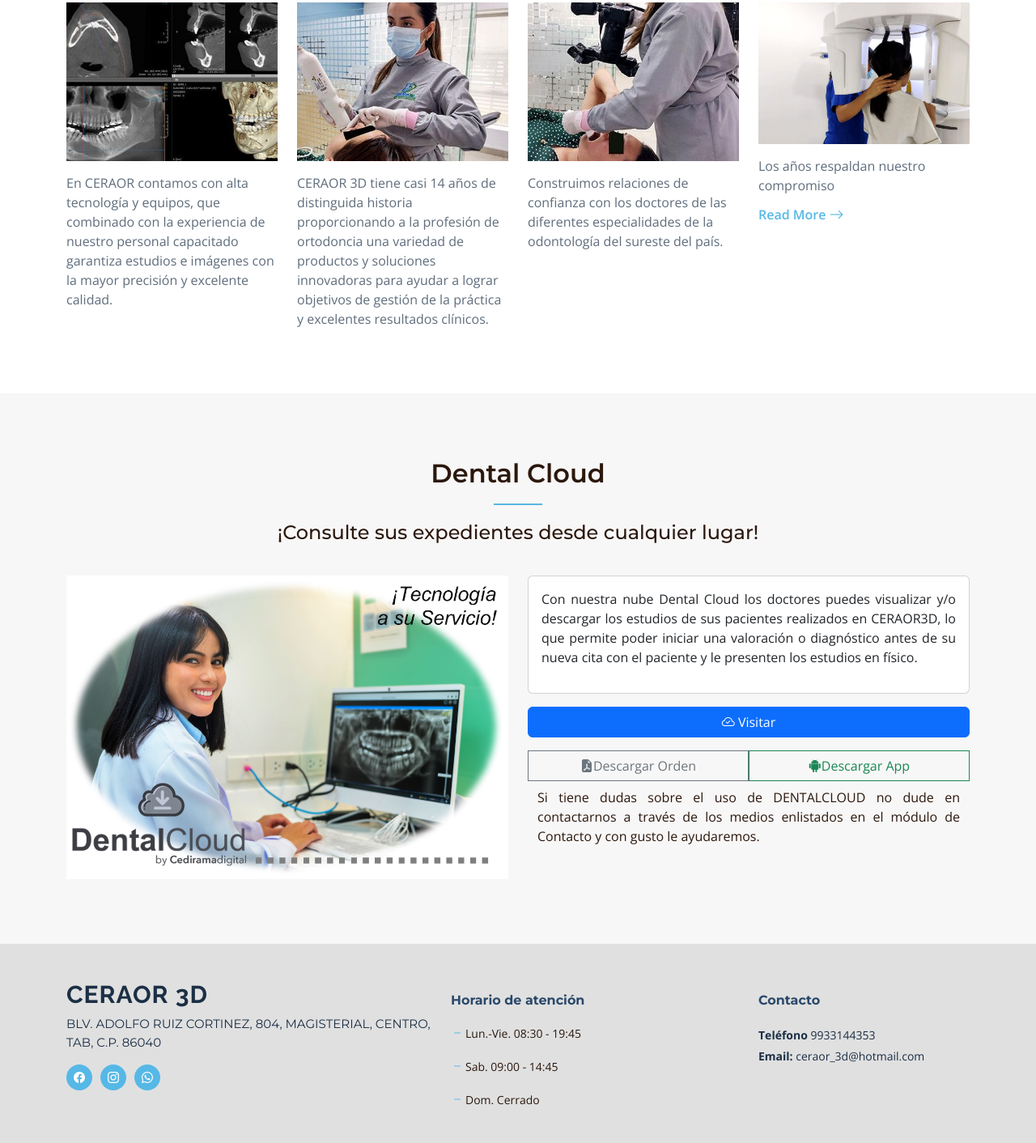
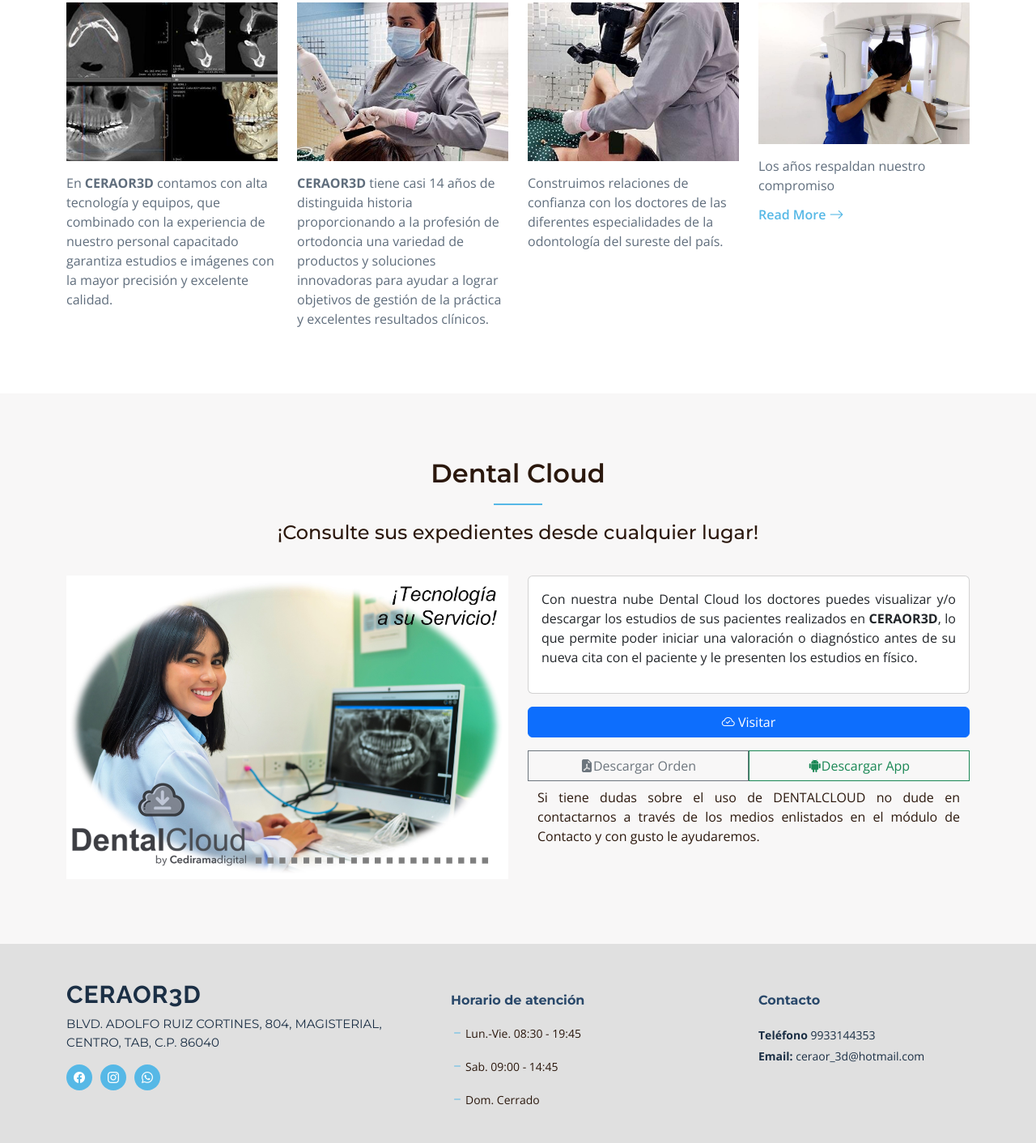
Before and after one commit to PedroMedina97/ceraor3d, a plain HTML site: page index.html in a window 1280 px wide. Shown: the part 2226-3638 px from the top of the page at 81% size. Drawn offline with nearby package versions, Linux system fonts and the light colour scheme.

Commit message:
[style]: correcciones ortograficas y de nombre de la marca

```diff
--- a/assets/js/hash-router.js
+++ b/assets/js/hash-router.js
@@ -1,4 +1,4 @@
-const pageTitle = "CERAOR 3D";
+const pageTitle = "CERAOR3D";
 // create an object that maps the url to the template, title, and description
 const routes = {
 	404: {
--- a/index.html
+++ b/index.html
@@ -73,9 +73,9 @@
         <div class="row gy-4">
           <div class="col-lg-5 col-md-12 footer-info">
             <a href="/" class="logo d-flex align-items-center">
-              <span>CERAOR 3D</span>
+              <span>CERAOR3D</span>
             </a>
-            <p>BLV. ADOLFO RUIZ CORTINEZ, 804, MAGISTERIAL, CENTRO, TAB, C.P. 86040</p>
+            <p>BLVD. ADOLFO RUIZ CORTINES, 804, MAGISTERIAL, CENTRO, TAB, C.P. 86040</p>
             <div class="social-links d-flex  mt-3">
               <a href="https://www.facebook.com/CERAOR3D/" class="facebook"><i class="bi bi-facebook"></i></a>
               <a href="https://www.instagram.com/ceraor3d/" class="instagram"><i class="bi bi-instagram"></i></a>
--- a/templates/index.html
+++ b/templates/index.html
@@ -70,7 +70,7 @@
       <div class="row justify-content-center">
         <div class="col-lg-6 text-center">
           <h3>Contamos con personal capacitado</h3>
-          <p>En Ceraor 3D nos preocupamos por ofrecerle a sus pacientes atención profesional y personalizada, con
+          <p>En <b>CERAOR3D</b> nos preocupamos por ofrecerle a sus pacientes atención profesional y personalizada, con
             equipos de última tecnología y materiales de primera calidad en cada una de nuestras sucursales.
           </p>
           <a class="cta-btn" href="#contacto">Contáctanos</a>
@@ -85,7 +85,7 @@
     <div class="container" data-aos="fade-up">
 
       <div class="section-header">
-        <h2>Acerca de CERAOR 3D</h2>
+        <h2>Acerca de <b>CERAOR3D</b></h2>
 
       </div>
 
@@ -125,7 +125,7 @@
         <div class="col-xl-3 col-md-6" data-aos="fade-up" data-aos-delay="100">
           <div class="post-box">
             <div class="post-img"><img src="assets/img/img3.jpg" class="img-fluid" alt=""></div>
-            <p>En CERAOR contamos con alta tecnología y equipos, que combinado con la experiencia de nuestro personal
+            <p>En <b>CERAOR3D</b> contamos con alta tecnología y equipos, que combinado con la experiencia de nuestro personal
               capacitado garantiza estudios e imágenes con la mayor precisión y excelente calidad.
             </p>
 
@@ -135,7 +135,7 @@
         <div class="col-xl-3 col-md-6" data-aos="fade-up" data-aos-delay="200">
           <div class="post-box">
             <div class="post-img"><img src="assets/img/img4.jpg" class="img-fluid" alt=""></div>
-            <p>CERAOR 3D tiene casi 14 años de distinguida historia proporcionando a la profesión de ortodoncia una
+            <p> <b>CERAOR3D</b> tiene casi 14 años de distinguida historia proporcionando a la profesión de ortodoncia una
               variedad de productos y soluciones innovadoras para ayudar a lograr objetivos de gestión de la práctica
               y excelentes resultados clínicos.
             </p>
@@ -186,7 +186,7 @@
         <div class="col-sm-12 col-md-6">
           <div class="card">
             <div class="card-body">
-              <p class="text-just">Con nuestra nube Dental Cloud los doctores puedes visualizar y/o descargar los estudios de sus pacientes realizados en CERAOR3D, lo que permite poder iniciar una valoración o diagnóstico antes de su nueva cita con el paciente y le presenten los estudios en físico.</p>
+              <p class="text-just">Con nuestra nube Dental Cloud los doctores puedes visualizar y/o descargar los estudios de sus pacientes realizados en <b>CERAOR3D</b>, lo que permite poder iniciar una valoración o diagnóstico antes de su nueva cita con el paciente y le presenten los estudios en físico.</p>
 
             </div>
           </div>
```
Also changed, not shown: templates/contacto.html (+2 -14 lines), templates/nosotros.html (+1 -1 lines), templates/tomografias.html (+1 -1 lines).
